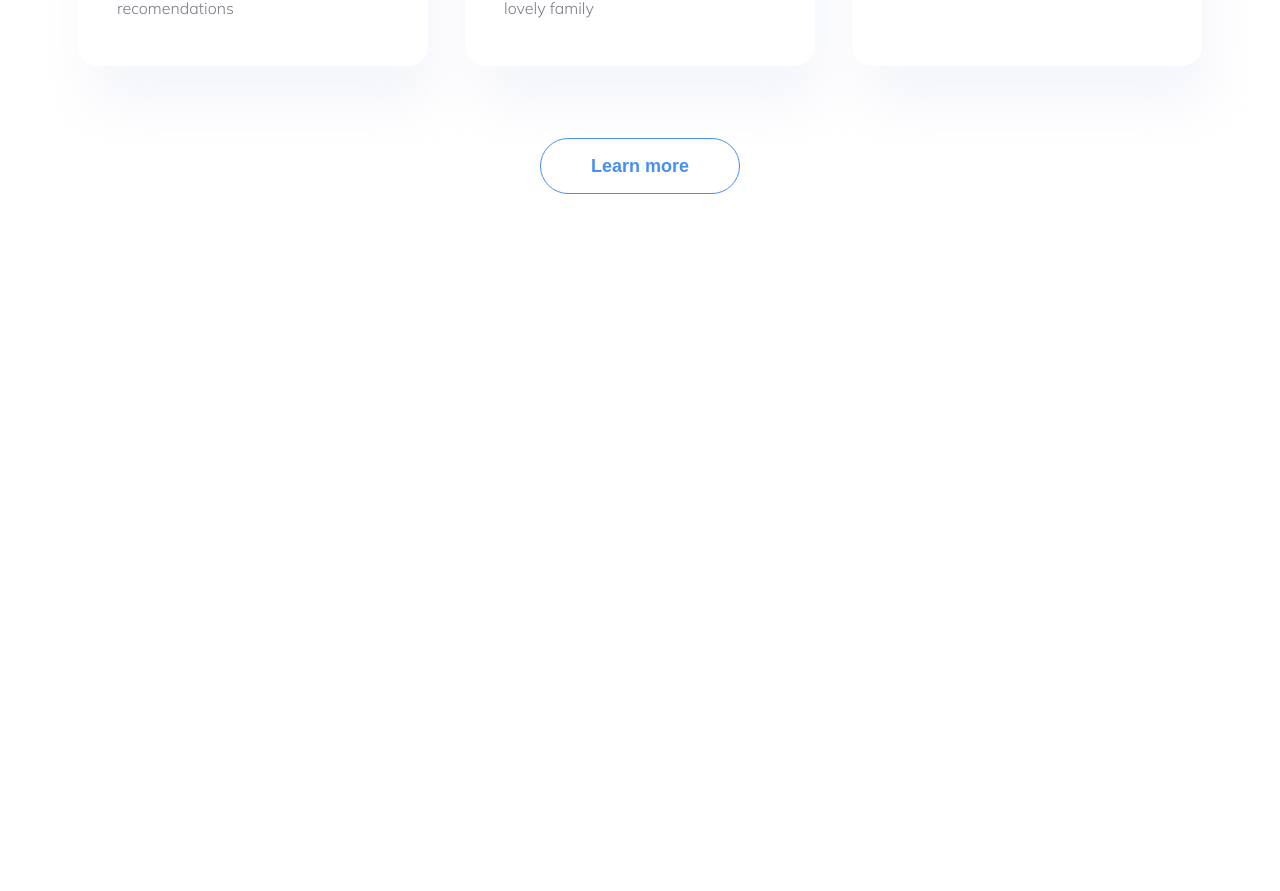
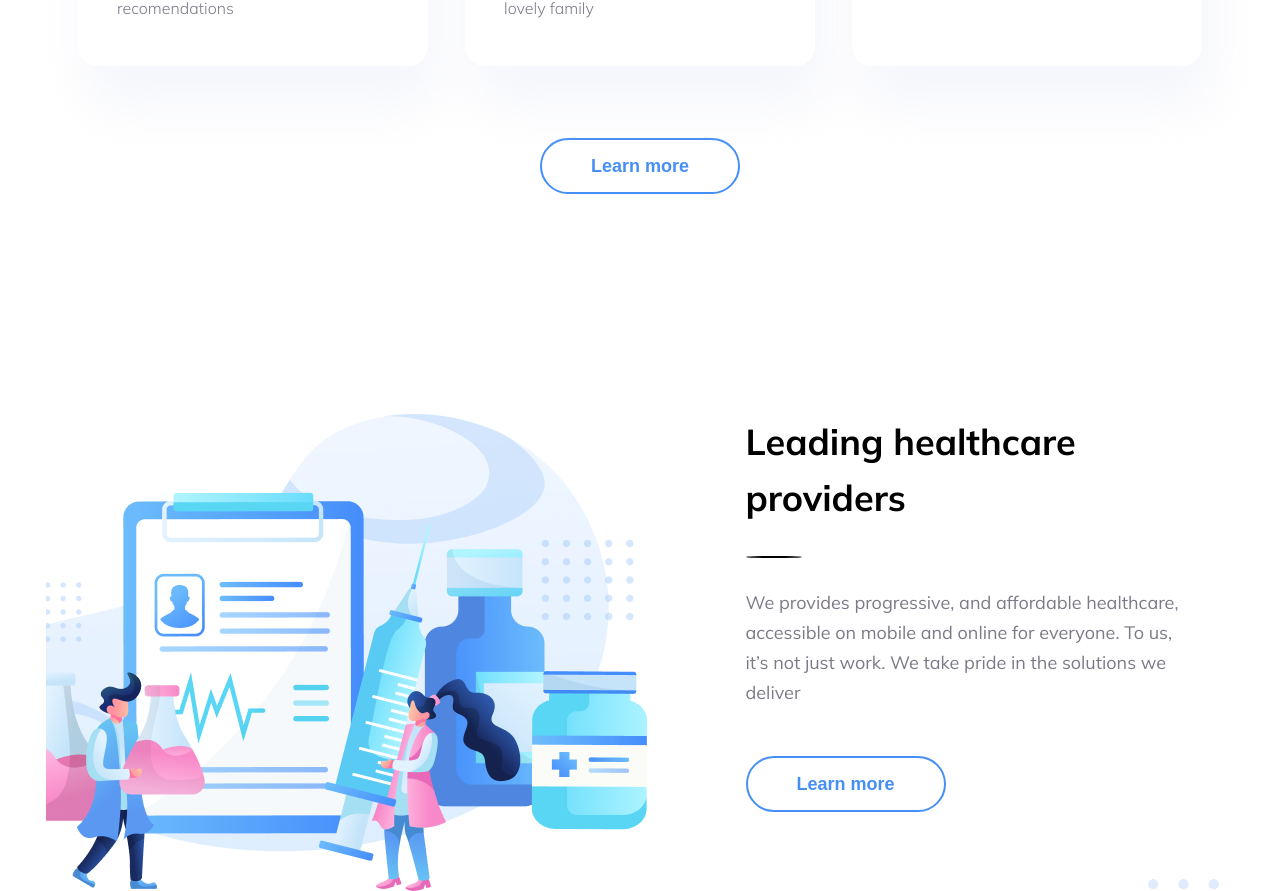
Before and after one commit to ArtemKohanenko/HealthCare, a React (Vite) app: page / in a window 1280 px wide. Shown: the part 1900-2791 px from the top of the page. Before the commit the page ends 2096 px from the top, so only its background shows below. Built offline with nearby package versions, Linux system fonts and the light colour scheme.

Commit message:
добавил блок Leading healthcare providers

```diff
--- a/src/components/BlankButton/BlankButton.module.scss
+++ b/src/components/BlankButton/BlankButton.module.scss
@@ -8,7 +8,7 @@
     height: 56px;
     background-color: $color-button-blank-bg;
     color: $color-primary;
-    border: solid 1.4px  $color-primary;
+    border: solid 2px  $color-primary;
     border-radius: 55px;
 
     font-size: 18px;
--- a/src/components/Body/Body.tsx
+++ b/src/components/Body/Body.tsx
@@ -1,7 +1,8 @@
-import MainBlock from "../MainBlock/MainBlock";
+import MainBlock from "../PageBlocks/MainBlock/MainBlock";
 import ServiceCard from "../ServiceCard/ServiceCard";
-import ServicesBlock from "../ServicesBlock/ServicesBlock";
+import ServicesBlock from "../PageBlocks/ServicesBlock/ServicesBlock";
 import classes from "./Boody.module.scss"
+import AboutUsBlock from "../PageBlocks/AboutUsBlock/AboutUsBlock";
 
 const Body = () => {
     return <>
@@ -9,6 +10,9 @@ const Body = () => {
         <div className={classes.block2}>
             <ServicesBlock/>
         </div>
+        <div className={classes.block3}>
+            <AboutUsBlock/>
+        </div>
     </>
 }
 
--- a/src/components/Body/Boody.module.scss
+++ b/src/components/Body/Boody.module.scss
@@ -1,3 +1,7 @@
 .block2 {
     margin-top: 192px;
 }
+
+.block3 {
+    margin-top: 220px;
+}
--- /dev/null
+++ b/src/components/PageBlocks/AboutUsBlock/AboutUsBlock.module.scss
@@ -0,0 +1,59 @@
+@import 'src/styles';
+
+$right-margin: 135px;
+$left-margin: 223px;
+
+$full-width: 100%;
+$points-bias: 86px;
+
+.relativeContainer {
+    position: relative;
+    overflow-x: hidden;
+    overflow-y: hidden;
+
+    .fixedPoints {
+        position: absolute;
+        height: 115px;
+        width: auto;
+        top: 465px;
+        left: calc($full-width - $points-bias);
+    }
+    .container {
+        display: flex;
+        flex-direction: row;
+        justify-content: center;
+        gap: 9%;
+        padding-right: calc($left-margin - $right-margin);
+
+        .info {
+            display: flex;
+            flex-direction: column;
+            gap: 48px;
+            align-items: start;
+
+            .textBlock {
+                display: flex;
+                flex-direction: column;
+                gap: 30px;
+                width: 450px;
+
+                .title {
+                    font-weight: 700;
+                    font-size: 36px;
+                    line-height: 56px;
+                }
+
+                .text {
+                    color: $color-text;
+                    font-size: 18px;
+                    line-height: 30px;
+                }
+            }
+        }
+
+        .picture {
+            width: 650px;
+            height: auto;
+        }
+    }
+}
--- /dev/null
+++ b/src/components/PageBlocks/AboutUsBlock/AboutUsBlock.tsx
@@ -0,0 +1,25 @@
+import BlankButton from '../../BlankButton/BlankButton';
+import Divider from '../../Divider/Divider';
+import classes from './AboutUsBlock.module.scss'
+
+
+const AboutUsBlock = () => {
+    return <>
+        <div className={classes.relativeContainer}>
+            <img className={classes.fixedPoints} src='src/assets/points_background.svg'></img>
+            <div className={classes.container}>
+                <img className={classes.picture} src='src/assets/aboutUs_block_picture.png'/>
+                <div className={classes.info}>
+                    <div className={classes.textBlock}>
+                        <span className={classes.title}>Leading healthcare providers</span>
+                        <Divider/>
+                        <span className={classes.text}>We provides progressive, and affordable healthcare, accessible on mobile and online for everyone. To us, it’s not just work. We take pride in the solutions we deliver</span>
+                    </div>
+                    <BlankButton text='Learn more'/>
+                </div>
+            </div>
+        </div>
+    </>
+}
+
+export default AboutUsBlock;
--- a/src/components/MainBlock/MainBlock.tsx
+++ b/src/components/PageBlocks/MainBlock/MainBlock.tsx
@@ -1,4 +1,4 @@
-import FilledButton from '../FilledButton/FilledButton';
+import FilledButton from '../../FilledButton/FilledButton';
 import classes from './MainBlock.module.scss'
 
 
```
Also changed, not shown: src/components/PageBlocks/ServicesBlock/ServicesBlock.tsx (renamed from src/components/ServicesBlock/ServicesBlock.tsx, +4 -4 lines), src/assets/aboutUs_block_picture.png (added), src/components/PageBlocks/MainBlock/MainBlock.module.scss (renamed from src/components/MainBlock/MainBlock.module.scss), src/components/PageBlocks/ServicesBlock/ServicesBlock.module.scss (renamed from src/components/ServicesBlock/ServicesBlock.module.scss).
